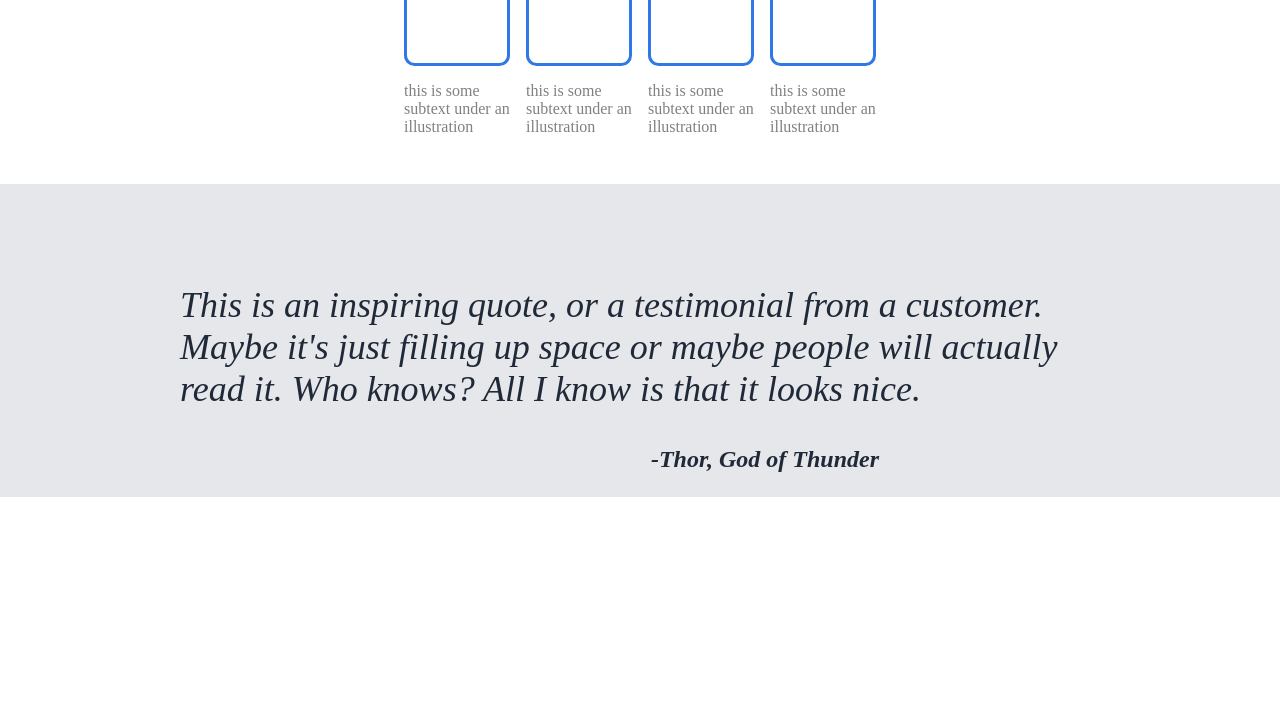
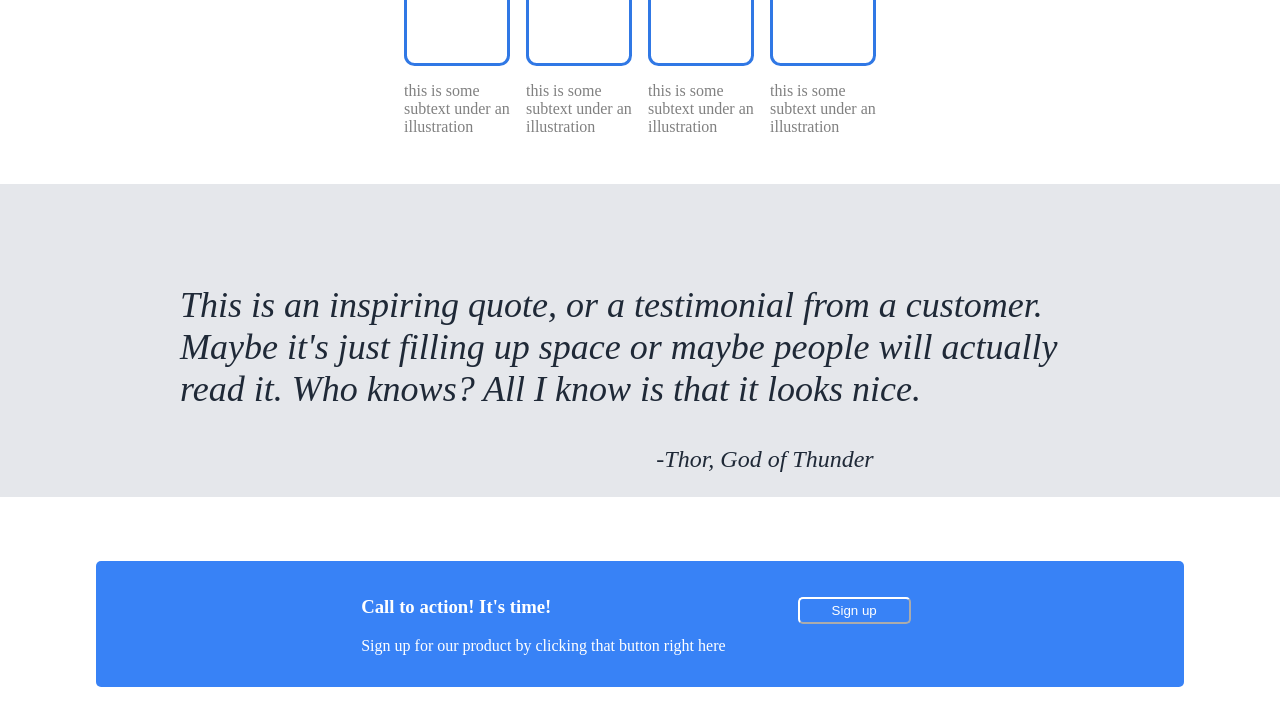
Before and after one commit to mojoee/02_LandingPage, a plain HTML site: page index.html in a window 1280 px wide. Shown: the part 639-1364 px from the top of the page. Before the commit the page ends 1136 px from the top, so only its background shows below. Drawn offline with Linux system fonts and the light colour scheme.

Commit message:
added call to action

```diff
--- a/index.html
+++ b/index.html
@@ -66,6 +66,17 @@
 <!-- a comment in html -->
 
     <div class="action-call">
+        <div class="box1">
+            <div class="column1">
+        <h3>Call to action! It's time!</h3>
+        <p>Sign up for our product by clicking that button right here</p>
+    </div>
+
+        <div class="column1">
+        <button id="button2"> Sign up</button>
+    </div>
+</div>
+
     </div>
 
 </body>
--- a/style.css
+++ b/style.css
@@ -111,6 +111,7 @@ button{
     color: #1F2937;
     font-size: 36px;
     font-style: italic;
+    font-weight: lighter;
 }
 
 #author{
@@ -120,3 +121,26 @@ button{
     margin-left: 250px;
     font-size: 24px;
 }
+
+.action-call{
+    margin: 0;
+    padding: 32px;
+    background-color: white;
+}
+
+.box1{
+    margin: 32px 64px;
+    padding: 16px;
+    background-color: #3882F6;
+    display: flex;
+    justify-content: center;
+    gap: 64px;
+    border-radius: 5px;
+}
+
+.column1 #button2{
+    margin-top: 20px;
+    padding:4px 32px;
+    border-radius: 5px;
+    border-color: white;
+}
```
